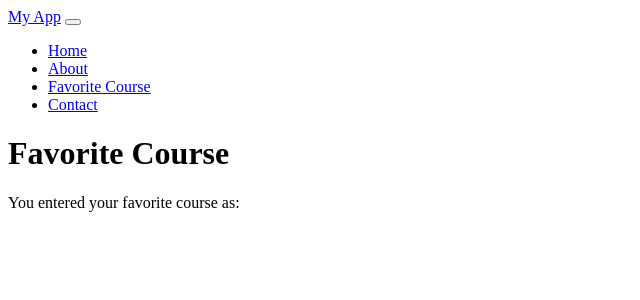
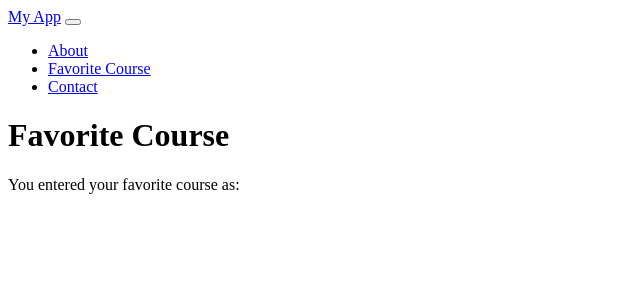
Before and after one commit to Mbush1x/helloWorld, a Flask app: page /favorite-course in a window 1280 px wide. Shown: the top 300 px of the page, without its empty margins (0-640 px from the left). Run offline with Flask 3, Linux system fonts and the light colour scheme.

Commit message:
removed home link

```diff
--- a/templates/base.html
+++ b/templates/base.html
@@ -16,9 +16,6 @@
             <div class="collapse navbar-collapse" id="navbarSupportedContent">
                 <ul class="navbar-nav mr-auto">
                     <li class="nav-item">
-                        <a class="nav-link" href="/">Home</a>
-                    </li>
-                    <li class="nav-item">
                         <a class="nav-link" href="/about">About</a>
                     </li>
                     <li class="nav-item">
```
